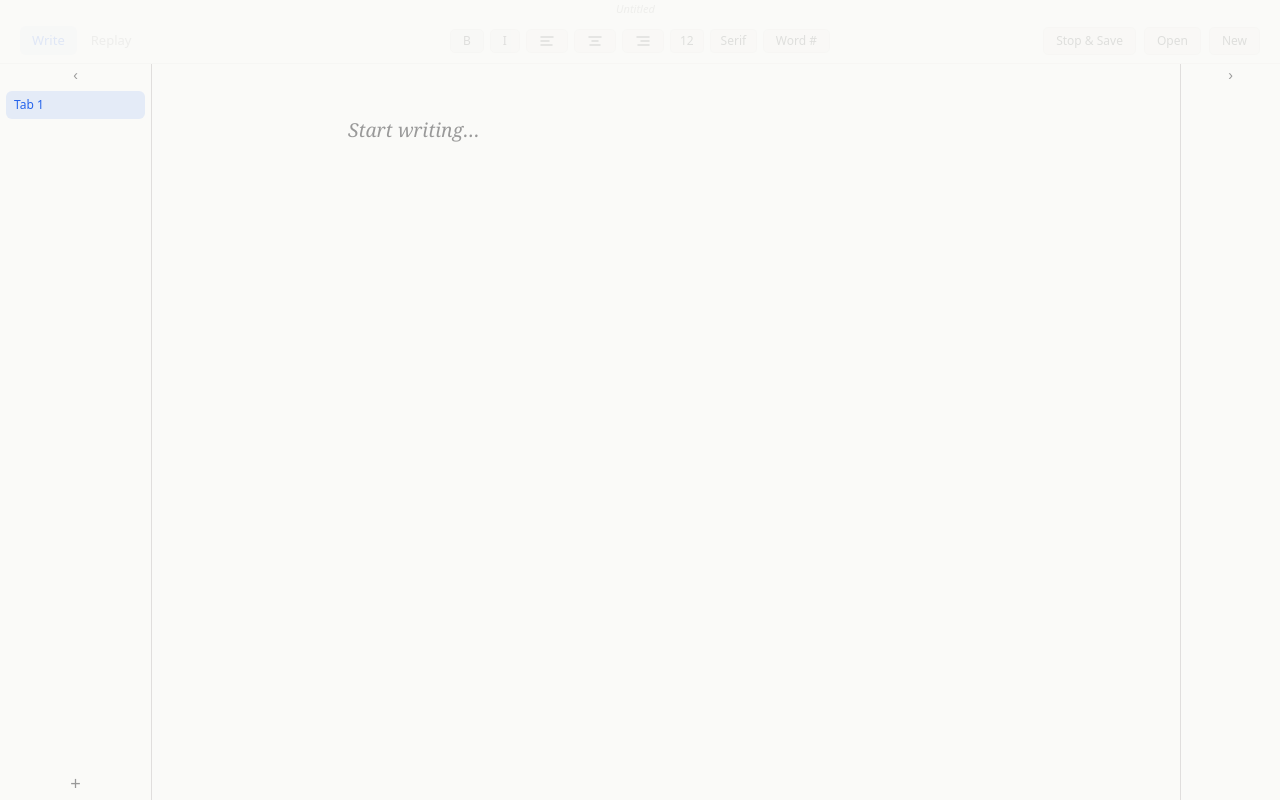
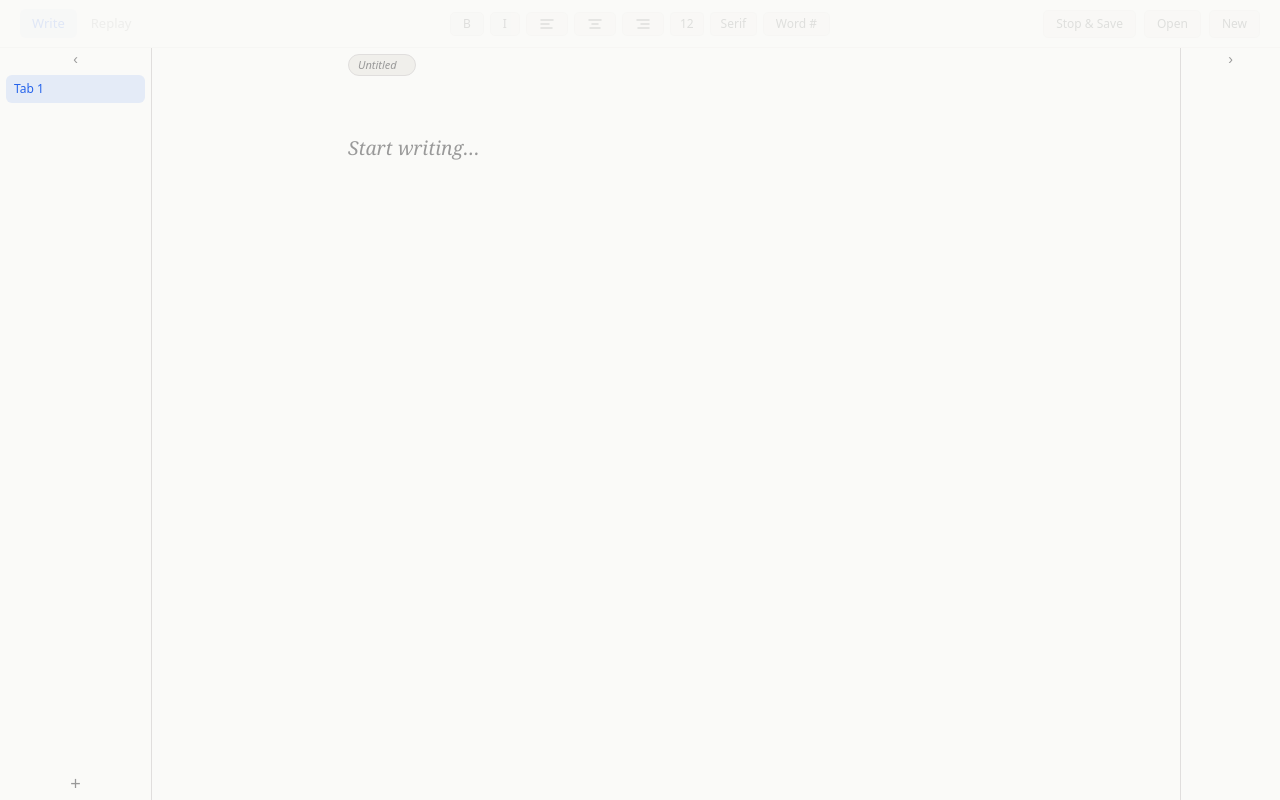
Before and after one commit to charlesjpratt/Graphine, a website built with Vite: page src/renderer/index.html in a window 1280 px wide. Built offline with nearby package versions, Linux system fonts and the light colour scheme.

Commit message:
Move the document name to a badge at the top of the writing column
The header carried it on a title line of its own, which cost 16px of
chrome across the whole window to label one document. As a badge it sits
where the document it names begins, and the header goes back to 48px.

#write-scroll becomes a column so the badge can stack above the text
without a wrapper element around the write area — the minimap reads its
geometry from that scroll box, and leaving the box structure alone is what
keeps it correct. The badge sticks to the top of the column, carrying the
page background so text passes underneath it rather than showing through
around the pill, and its side padding matches the write area's so it starts
on the text's own left edge.

The write area's min-height drops the badge's height: at a flat 100% the
badge would sit on top of a full-height editor and leave every document
scrollable by 34px it does not have.

Verified in the running app: header back to 48, badge above the text with
the pill aligned to the text edge, no scrollbar on an empty document, the
dot appearing on the first edit, the badge staying put through a scroll,
and the minimap still drawing.

Co-Authored-By: Claude Opus 5 <noreply@anthropic.com>
Claude-Session: https://claude.ai/code/session_01FLoAYD8Bx3zv51JWoKLosc

```diff
--- a/src/renderer/index.html
+++ b/src/renderer/index.html
@@ -9,10 +9,6 @@
 <body data-view="write" data-state="recording">
   <header>
     <div id="drag-region"></div>
-    <div id="doc-title">
-      <span id="doc-title-name">Untitled</span>
-      <span id="doc-title-dot" aria-hidden="true">•</span>
-    </div>
     <nav>
       <button id="tab-write" class="tab active" aria-pressed="true">Write</button>
       <button id="tab-replay" class="tab" aria-pressed="false">Replay</button>
@@ -72,6 +68,12 @@
     <main>
       <section id="write-view" aria-label="Write">
         <div id="write-scroll">
+          <div id="doc-badge">
+            <span id="doc-badge-pill">
+              <span id="doc-badge-name">Untitled</span>
+              <span id="doc-badge-dot" aria-hidden="true">•</span>
+            </span>
+          </div>
           <div
             id="write-area"
             contenteditable="true"
--- a/src/renderer/src/style.css
+++ b/src/renderer/src/style.css
@@ -14,9 +14,9 @@
   --accent-hover: #1d4ed8;
   --border: #e0dedd;
   --rec-red: #ef4444;
-  /* 18px title line stacked on top of the 46px control row */
-  --header-h: 64px;
-  --doc-title-h: 18px;
+  --header-h: 48px;
+  /* Reserved for the document badge at the top of the writing column. */
+  --doc-badge-h: 34px;
   --max-w: 700px;
   --font-ui: system-ui, -apple-system, BlinkMacSystemFont, sans-serif;
   --font-write: 'Georgia', 'Times New Roman', serif;
@@ -61,8 +61,7 @@ header {
   display: grid;
   grid-template-columns: 1fr auto 1fr;
   align-items: center;
-  /* Top padding reserves the title line; everything else centres in what's left. */
-  padding: var(--doc-title-h) 1.25rem 0;
+  padding: 0 1.25rem;
   border-bottom: 1px solid var(--border);
   background: var(--bg);
   transition: opacity 0.35s, padding-left 0.28s ease;
@@ -89,54 +88,6 @@ body.controls-hidden header {
 #drag-region {
   display: none;
 }
-
-/* ── Document title ── */
-/* Spans the whole header so the name centres on the window, not on whatever
-   padding the platform's window controls happen to need. */
-#doc-title {
-  position: absolute;
-  top: 0;
-  left: 0;
-  right: 0;
-  height: var(--doc-title-h);
-  display: flex;
-  align-items: center;
-  justify-content: center;
-  gap: 5px;
-  padding: 0 1.25rem;
-  font-size: 11px;
-  color: var(--text-muted);
-  white-space: nowrap;
-  overflow: hidden;
-  pointer-events: none;
-}
-
-/* Keep a long name clear of the macOS traffic lights on both sides so it stays centred. */
-body[data-platform="darwin"] #doc-title {
-  padding: 0 90px;
-}
-
-body[data-platform="darwin"][data-fullscreen="true"] #doc-title {
-  padding: 0 1.25rem;
-}
-
-#doc-title-name {
-  overflow: hidden;
-  text-overflow: ellipsis;
-}
-
-#doc-title.untitled #doc-title-name {
-  font-style: italic;
-}
-
-/* Unsaved-changes marker */
-#doc-title-dot {
-  flex: none;
-  opacity: 0;
-  transition: opacity 0.2s;
-}
-
-#doc-title.dirty #doc-title-dot { opacity: 1; }
 
 /* Track assignment. Both centre groups and both right-hand groups are mutually exclusive by
    view (the other is display:none, so it claims no cell) — naming the column explicitly is
@@ -540,11 +491,14 @@ body[data-view="replay"] #write-view  { visibility: hidden;  pointer-events: non
   overflow: hidden;
 }
 
+/* A column, so the document badge can stack above the text; align-items keeps both centred
+   in the pane exactly as justify-content did when this was a row. */
 #write-scroll {
   flex: 1;
   min-width: 0;
   display: flex;
-  justify-content: center;
+  flex-direction: column;
+  align-items: center;
   overflow-y: auto;
   scrollbar-width: none;
 }
@@ -552,6 +506,58 @@ body[data-view="replay"] #write-view  { visibility: hidden;  pointer-events: non
 #write-scroll::-webkit-scrollbar {
   display: none;
 }
+
+/* ── Document badge ── */
+/* Sticks to the top of the writing column so the file stays identifiable while scrolling.
+   Full column width carrying the page background, so text passes underneath it cleanly
+   instead of showing through around the pill. */
+#doc-badge {
+  position: sticky;
+  top: 0;
+  z-index: 2;
+  flex: none;
+  width: 100%;
+  max-width: var(--max-w);
+  height: var(--doc-badge-h);
+  display: flex;
+  align-items: center;
+  /* Matches the write area's own side padding, so the pill starts on the text's left edge. */
+  padding: 0 2rem;
+  background: var(--bg);
+}
+
+#doc-badge-pill {
+  display: inline-flex;
+  align-items: center;
+  gap: 5px;
+  max-width: 100%;
+  padding: 2px 9px;
+  border: 1px solid var(--border);
+  border-radius: 999px;
+  background: var(--surface);
+  font-size: 11px;
+  color: var(--text-muted);
+  white-space: nowrap;
+  overflow: hidden;
+}
+
+#doc-badge-name {
+  overflow: hidden;
+  text-overflow: ellipsis;
+}
+
+#doc-badge.untitled #doc-badge-name {
+  font-style: italic;
+}
+
+/* Unsaved-changes marker */
+#doc-badge-dot {
+  flex: none;
+  opacity: 0;
+  transition: opacity 0.2s;
+}
+
+#doc-badge.dirty #doc-badge-dot { opacity: 1; }
 
 /* ── Minimap ── */
 #minimap-wrap {
@@ -609,7 +615,10 @@ body[data-view="replay"] #minimap-wrap {
 #write-area {
   width: 100%;
   max-width: var(--max-w);
-  min-height: 100%;
+  /* Fills the rest of the pane below the badge, so clicking empty space still lands in the
+     editor — without the badge's height pushing the document into a permanent scroll. */
+  flex: none;
+  min-height: calc(100% - var(--doc-badge-h));
   border: none;
   outline: none;
   background: transparent;
--- a/src/renderer/src/ui.ts
+++ b/src/renderer/src/ui.ts
@@ -47,15 +47,15 @@ export function showToast(message: string, type: 'success' | 'error' = 'success'
   }, 3000)
 }
 
-// Centre of the header: the open file's name, or "Untitled" until it has one on
-// disk, with a dot while the in-memory document is ahead of the saved copy.
+// Badge at the top of the writing column: the open file's name, or "Untitled" until it has
+// one on disk, with a dot while the in-memory document is ahead of the saved copy.
 export function setDocTitle(filePath: string | null, dirty: boolean): void {
-  const title = document.getElementById('doc-title')!
-  const name = document.getElementById('doc-title-name')!
+  const badge = document.getElementById('doc-badge')!
+  const name = document.getElementById('doc-badge-name')!
 
   name.textContent = filePath ? basename(filePath) : 'Untitled'
-  title.classList.toggle('untitled', filePath === null)
-  title.classList.toggle('dirty', dirty)
+  badge.classList.toggle('untitled', filePath === null)
+  badge.classList.toggle('dirty', dirty)
 }
 
 export function updateStats(typed: number, pasted: number, overwrite: number): void {
```
